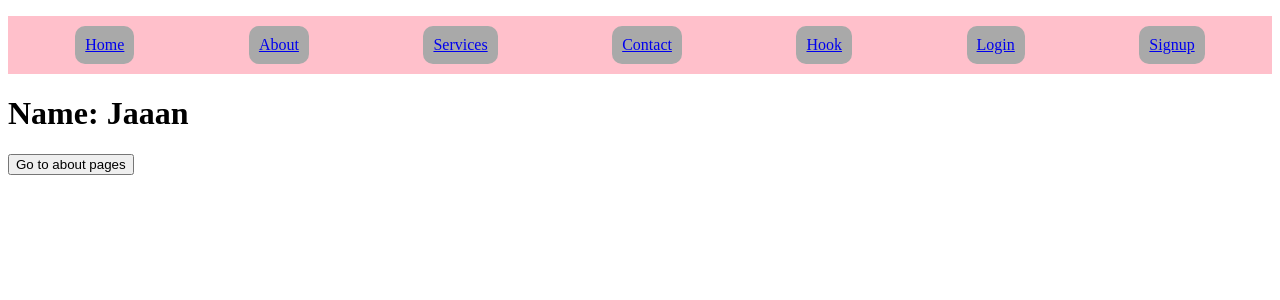
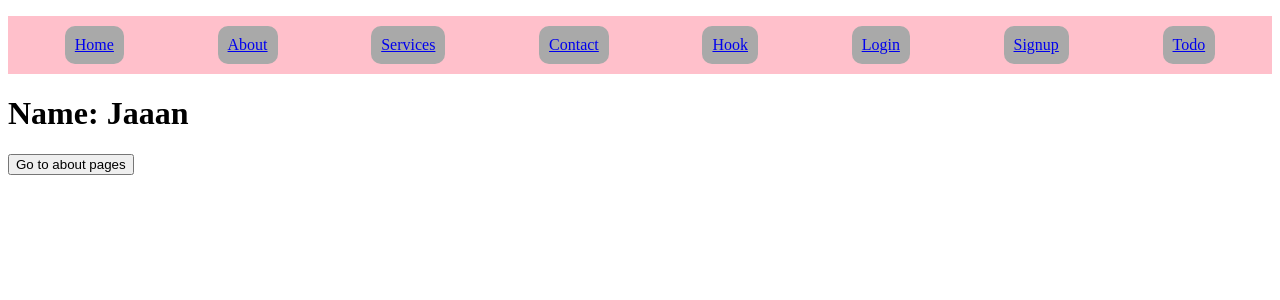
Before and after one commit to mehatab-jan/MITS--mern, a React (Vite) app in the folder React/: page / in a window 1280 px wide. Shown: the top 300 px of the page. Built offline with nearby package versions, Linux system fonts and the light colour scheme.

Commit message:
backend updated

```diff
--- a/React/package.json
+++ b/React/package.json
@@ -10,6 +10,7 @@
     "preview": "vite preview"
   },
   "dependencies": {
+    "axios": "^1.13.4",
     "react": "^19.2.0",
     "react-dom": "^19.2.0",
     "react-router-dom": "^7.13.0"
--- a/React/src/App.jsx
+++ b/React/src/App.jsx
@@ -1,32 +1,11 @@
-// import { BrowserRouter, Route, Routes } from 'react-router-dom'
-// import Navbar from './component/Navbar'
-// import Home from './pages/Home'
-// import Service from './pages/Service'
-// import Contact from './pages/Contact'
-// import About from './pages/About'
-// import Counter from './component/Counter'
-// import Login from './Auth/Login'
-// import UseState from './Hooks/UseState'
+//
 
-// const App = () => {
-//   return (
-//     <BrowserRouter>
-//       <Navbar />
 
-//       <Routes>
-//         <Route path='/' element={<Home name="Nammu" />} />
-//         <Route path='/about' element={<About name="Nammu" age={20} dept="CS&DS" />} />
-//         <Route path='/contact' element={<Contact />} />
-//         <Route path='/service' element={<Service />} />
-//         <Route path='/counter' element={<Counter />} />
-//         <Route path='/useState' element={<UseState />} />
-//         <Route path='/login' element={<Login />} />
-//       </Routes>
-//     </BrowserRouter>
-//   )
-// }
 
-// export default App
+
+
+
+
 import { Routes, Route } from 'react-router-dom'
 import Navbar from './component/Navbar'
 import Home from './Pages/Home'
@@ -43,6 +22,7 @@ import UseRef from './Hooks/UseRef'
 import UseReducer from './Hooks/UseReducer'
 import UseMemo from './Hooks/UseMemo'
 import UseCallback from './Hooks/UseCallback'
+import Todo from './component/Todo'   // ✅ FIXED (React component)
 
 const App = () => {
   return (
@@ -53,9 +33,10 @@ const App = () => {
         <Route path="/" element={<Home name="Jaaan" />} />
         <Route path="/about" element={<About name="Jaaan" age={20} dept="CSD" />} />
         <Route path="/contact" element={<Contact />} />
-         <Route path="/services" element={<Service />} />
+        <Route path="/services" element={<Service />} />
         <Route path="/login" element={<Login />} />
         <Route path="/signup" element={<Signup />} />
+        <Route path="/todo" element={<Todo />} />
 
         {/* Hooks */}
         <Route path="/hook" element={<Hook />}>
@@ -64,10 +45,8 @@ const App = () => {
           <Route path="useEffectApi" element={<UseEffectApi />} />
           <Route path="useRef" element={<UseRef />} />
           <Route path="useReducer" element={<UseReducer />} />
-
           <Route path="useMemo" element={<UseMemo />} />
           <Route path="useCallback" element={<UseCallback />} />
-
         </Route>
       </Routes>
     </>
--- a/React/src/component/Navbar.jsx
+++ b/React/src/component/Navbar.jsx
@@ -13,6 +13,7 @@ const Navbar = () => {
                 <li><Link className='link' to="/hook">Hook</Link></li>
                 <li><Link className='link' to="/login">Login</Link></li>
                 <li><Link className='link' to="/signup">Signup</Link></li>
+                <li><Link className='link' to="/todo">Todo</Link></li>
 
             </ul>
         </nav>
```
Also changed, not shown: 1 other file (tests, documents, lock files or other folders).
